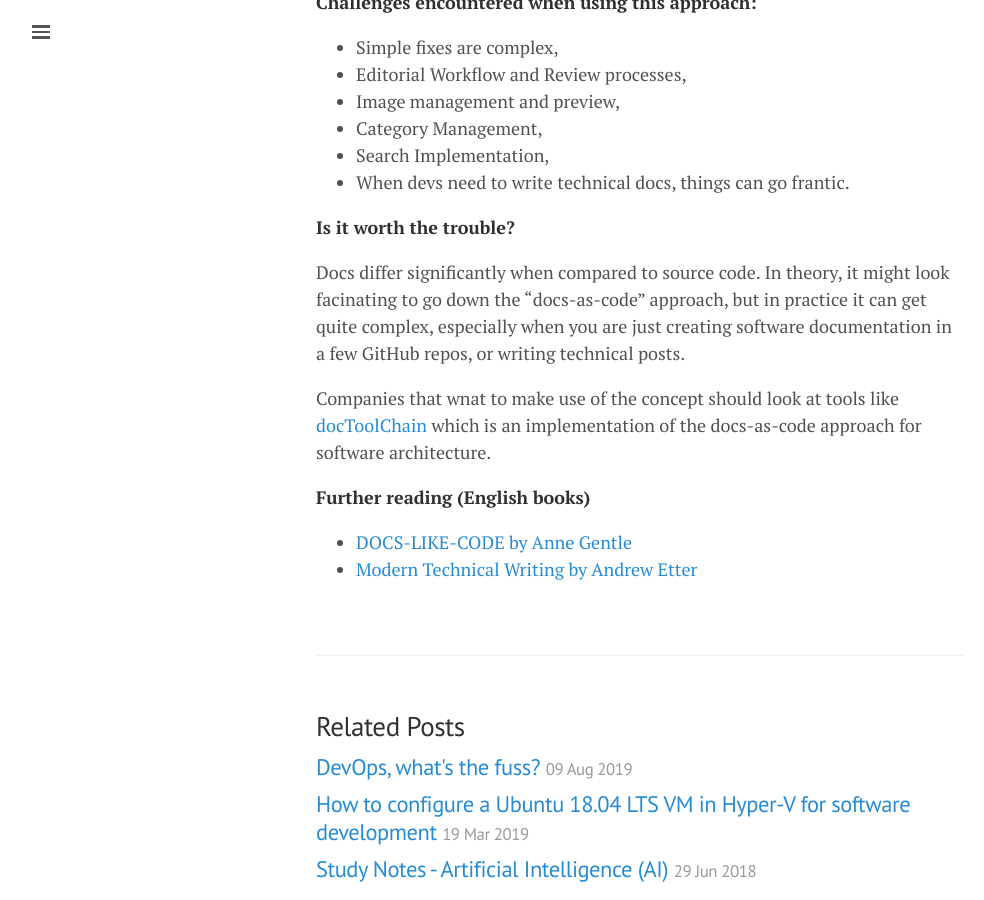
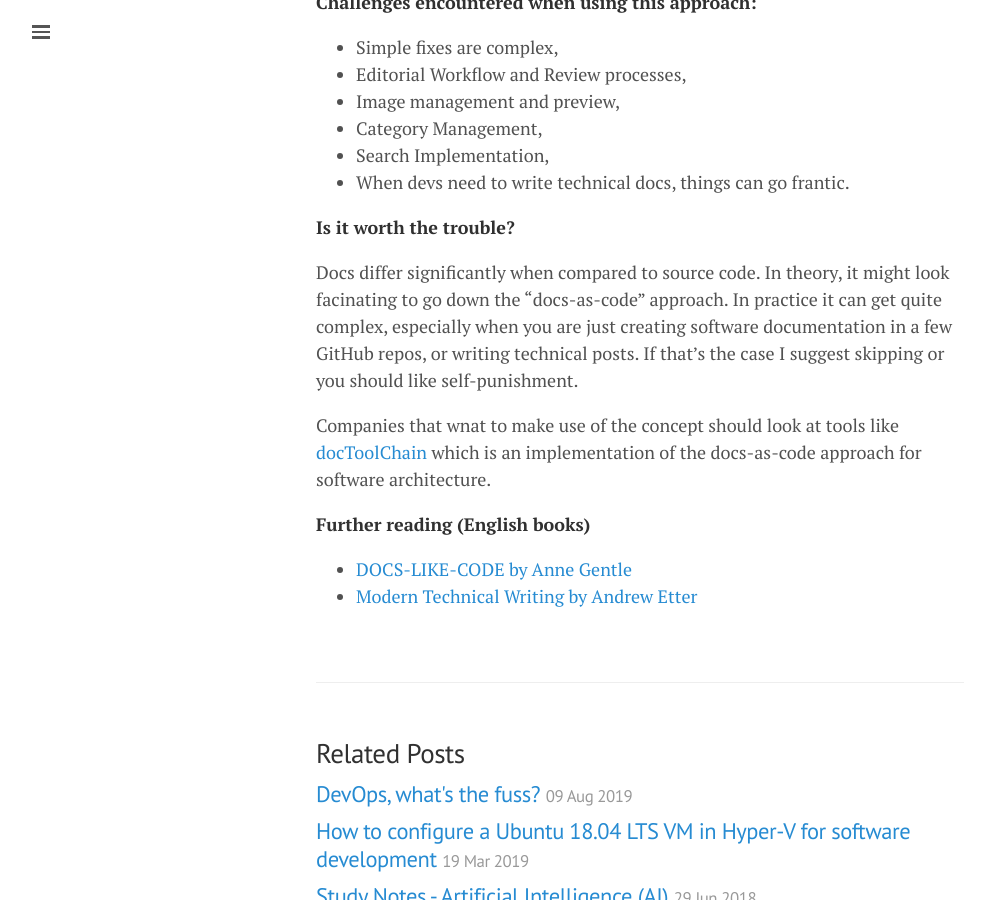
Before and after one commit to lgeurts/lgeurts.github.io, a Jekyll site: the page built from _posts/2020-08-21-docs-as-code.md, in a window 1280 px wide and 900 px high, scrolled down 1111 px. Shown: the whole window, without its empty margins (0-984 px from the left). Built offline with Jekyll 4.4.1, drawn with Linux system fonts in a browser that asks for light colours; nearby versions of some CDN libraries.

Commit message:
Update 2020-08-21-docs-as-code.md

```diff
--- a/_posts/2020-08-21-docs-as-code.md
+++ b/_posts/2020-08-21-docs-as-code.md
@@ -45,7 +45,7 @@ In contrast, converting Markdown (using a static code generator parser) to HTML
 
 **Is it worth the trouble?**
 
-Docs differ significantly when compared to source code. In theory, it might look facinating to go down the “docs-as-code” approach, but in practice it can get quite complex, especially when you are just creating software documentation in a few GitHub repos, or writing technical posts.
+Docs differ significantly when compared to source code. In theory, it might look facinating to go down the “docs-as-code” approach. In practice it can get quite complex, especially when you are just creating software documentation in a few GitHub repos, or writing technical posts. If that's the case I suggest skipping or you should like self-punishment.
 
 Companies that wnat to make use of the concept should look at tools like [docToolChain](https://doctoolchain.github.io/docToolchain/) which is an implementation of the docs-as-code approach for software architecture.
 
```
